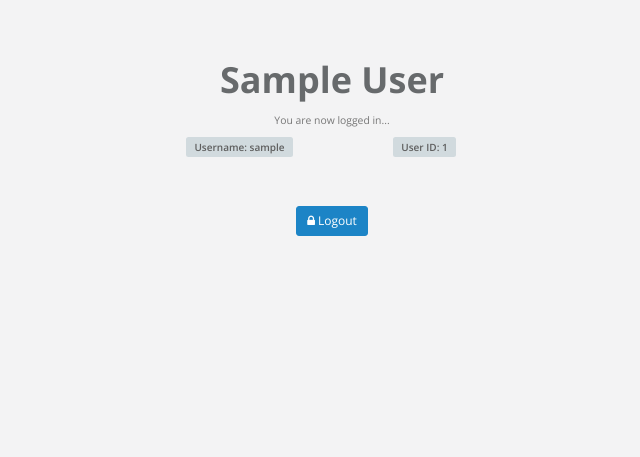
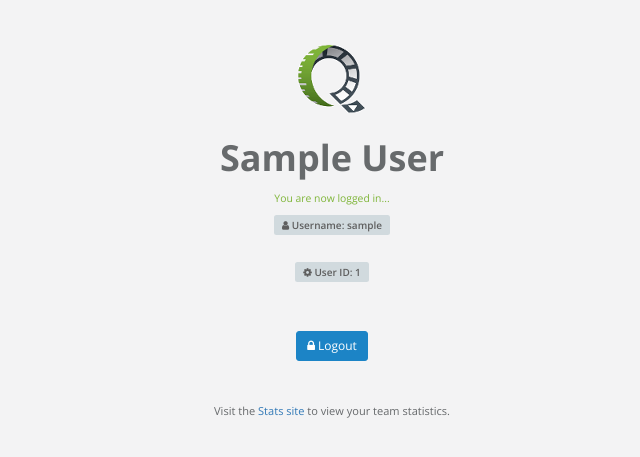
Before and after one commit to craigderington/qwikcut-stats-api, a Flask app: page /api/v1.0/index in a window 1280 px wide. Shown: the top 457 px of the page, without its empty margins (308-948 px from the left). Run offline with Flask 2, Linux system fonts and the light colour scheme; the visitor is signed in with stand-in values (Sample User, id 1); some libraries are stand-ins or nearby versions.

Commit message:
Update index post login + QC logo.

```diff
--- a/templates/forgot.html
+++ b/templates/forgot.html
@@ -13,18 +13,18 @@
                 </p>
 
                 <div class="row">
-
                     <div class="col-lg-12">
                         <form class="m-t" role="form" action="">
                             <div class="form-group">
                                 <input type="email" class="form-control" placeholder="Email address" required="">
                             </div>
-
                             <button type="submit" class="btn btn-primary block full-width m-b">Send new password</button>
-
                         </form>
                     </div>
                 </div>
+            </div>
+            <div class="ibox-footer">
+                <a href="{{ url_for('login') }}" class="btn btn-sm btn-outline"><i class="fa fa-times-circle"></i> Cancel</a>
             </div>
         </div>
     </div>
--- a/templates/index.html
+++ b/templates/index.html
@@ -2,20 +2,18 @@
 {% block content %}
 {% if session.username %}
     <div class="middle-box text-center animated fadeInDown">
-        <h1 style="font-weight:bold;font-size:36px;">{{ session.teamname }}</h1>
-        <h3 class="text-primary"><small>You are now logged in...</small></h3>
         <div class="row">
             <div class="col-lg-12">
-                <div class="col-lg-6">
-                    <span class="label label-default">
-                        Username: {{ session.username }}
-                    </span>
-                </div>
-                <div class="col-lg-6">
-                    <span class="label label-default">
-                        User ID: {{ session.userid }}
-                    </span>
-                </div>
+                <img src="{{ url_for('static', filename='img/qc_logo_sm.png')}}" align="center">
+            </div>
+        </div>
+        <h1 style="font-weight:bold;font-size:36px;">{{ session.teamname }}</h1>
+        <h3><small class="text-primary">You are now logged in...</small></h3>
+        <div class="row">
+            <div class="col-lg-12 text-center">
+                <span class="label label-default"><i class="fa fa-user"></i> Username: {{ session.username }}</span>
+                <p>&nbsp;</p>
+                <span class="label label-default"><i class="fa fa-gear"></i> User ID: {{ session.userid }}</span>
             </div>
         </div>
         <div class="row" style="margin-top:50px;">
@@ -23,6 +21,13 @@
                 <a href="{{ url_for('logout') }}" class="btn btn-success btn-sm"><i class="fa fa-lock"></i> Logout</a>
             </div>
         </div>
+        <div class="row" style="margin-top:40px;">
+            <div class="col-lg-12 text-center">
+                <small>
+                    Visit the <a href="http://qwikcut.cloudapp.net/stats">Stats site</a> to view your team statistics.
+                </small>
+            </div>
+        </div>
     </div>
 {% else %}
 <a href="{{ url_for('login') }}" class="btn btn-lg btn-success"><i class="fa fa-unlock"></i> Login</a>
```
Also changed, not shown: static/img/qc_logo.png (added), static/img/qc_logo_md.png (added), static/img/qc_logo_sm.png (added).
